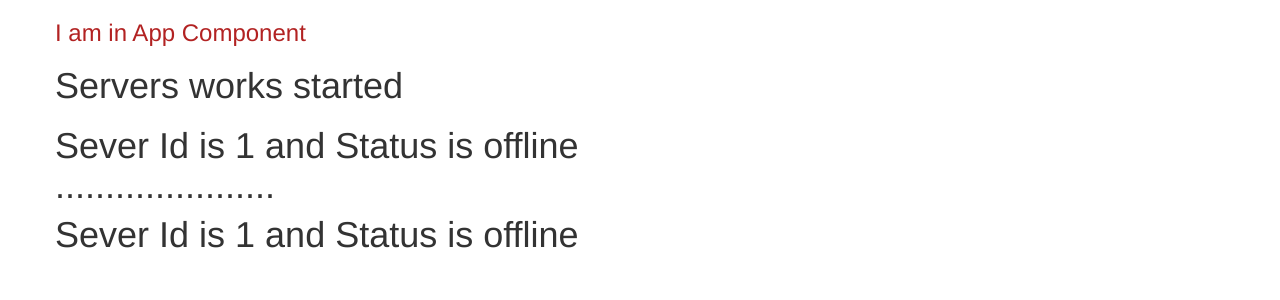
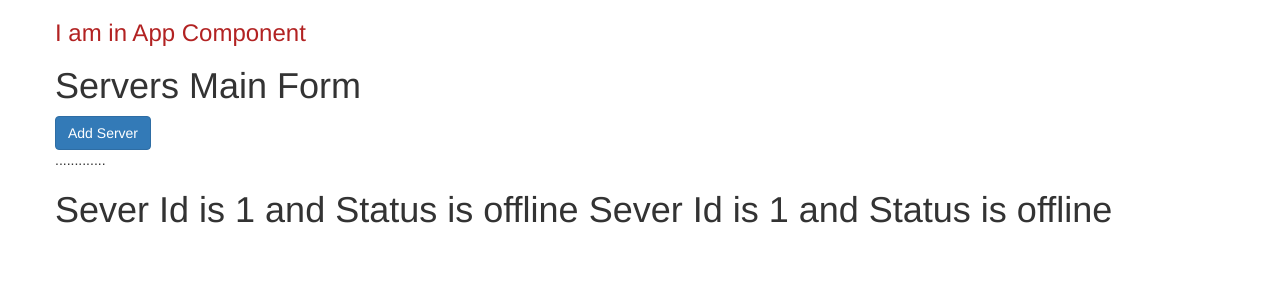
Before and after one commit to PallabPandaOwn/AngularPractice, an Angular app: page / in a window 1280 px wide. Shown: the top 300 px of the page. Built offline with nearby package versions, Linux system fonts and the light colour scheme.

Commit message:
adding property binding

```diff
--- a/src/app/app.component.html
+++ b/src/app/app.component.html
@@ -3,7 +3,7 @@
         <div class="xs-col-12">
             <h3>I am in App Component</h3>
             <app-servers></app-servers>
-            <app-server></app-server>
+            <!-- <app-server></app-server> -->
             <!-- <div app-servers></div> -->
             <!-- <div class="app-servers"></div> -->
         </div>
--- a/src/app/server/server.component.html
+++ b/src/app/server/server.component.html
@@ -1,7 +1,7 @@
 <h1>
     <!-- using String Interpolation -->
     Sever Id is {{serverId}} and Status is {{serverstatus}}
-    <p>......................</p>
+
     <!-- using function calling -->
     Sever Id is {{serverId}} and Status is {{getServerStatus()}}
 </h1>
--- a/src/app/servers/servers.component.html
+++ b/src/app/servers/servers.component.html
@@ -1,3 +1,5 @@
 
-  <h1>Servers works started</h1>
-  <!-- <app-server></app-server> -->
+  <h1>Servers Main Form</h1>
+  <button class="btn btn-primary" [disabled]='!isEnable'>Add Server</button>
+  <p>.............</p>
+  <app-server></app-server>
--- a/src/app/servers/servers.component.ts
+++ b/src/app/servers/servers.component.ts
@@ -8,8 +8,12 @@ import { Component, OnInit } from '@angular/core';
   styleUrls: ['./servers.component.css']
 })
 export class ServersComponent implements OnInit {
-
-  constructor() { }
+  isEnable=false;
+  constructor() {
+    setTimeout(()=>{
+      this.isEnable=true;
+    },2000)
+  }
 
   ngOnInit() {
   }
```
